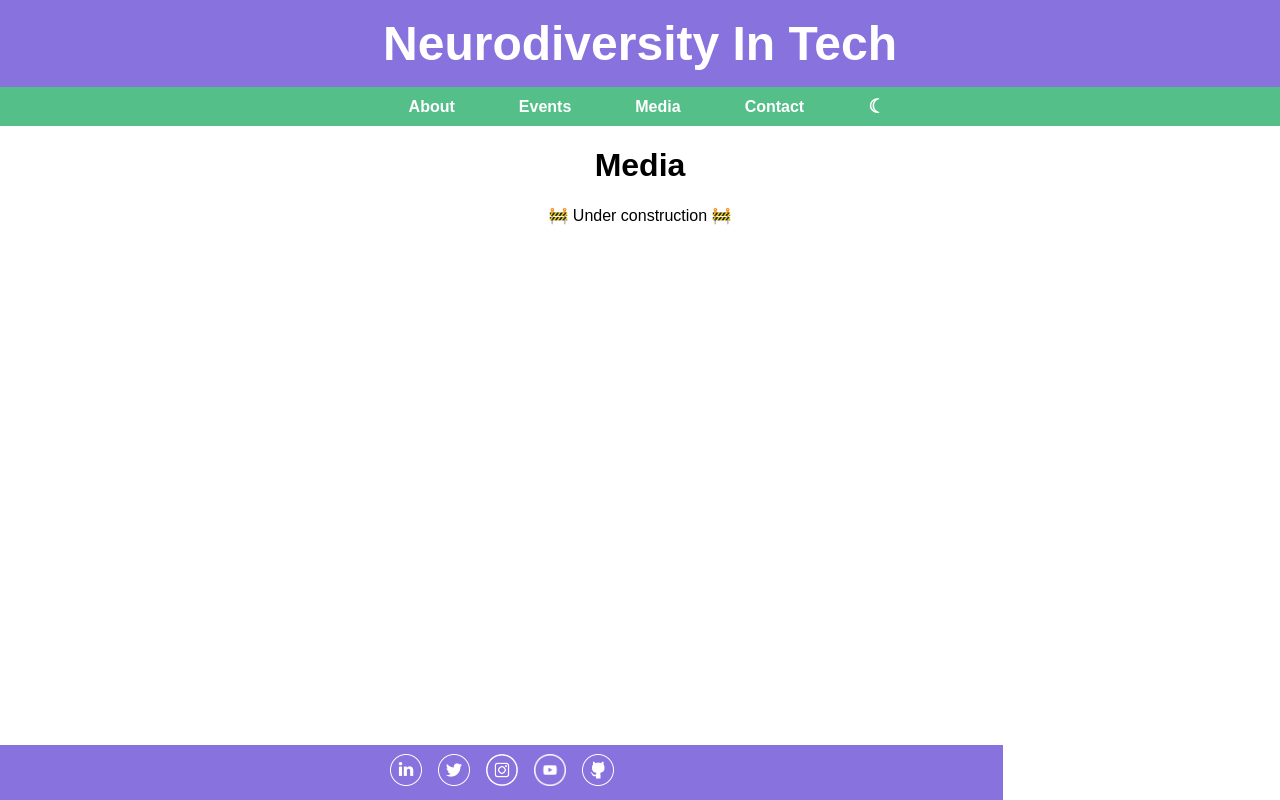
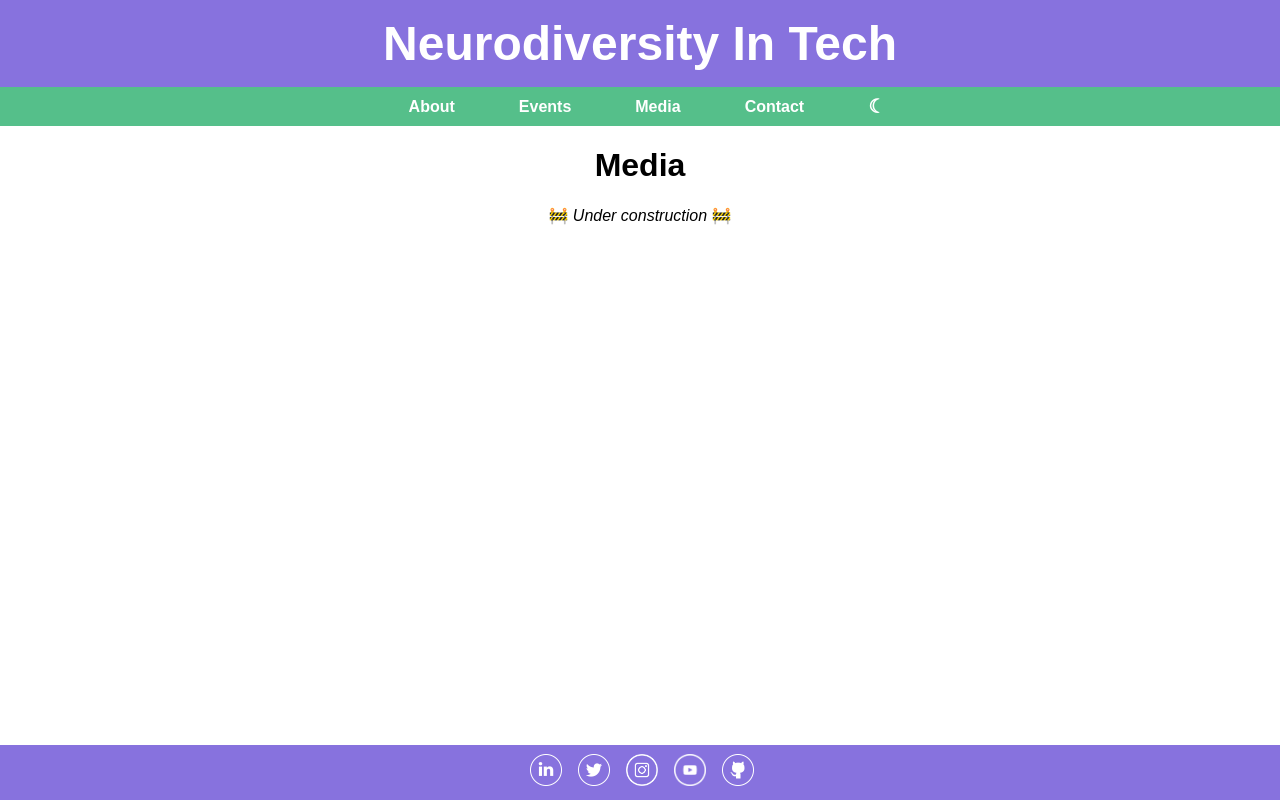
Before and after one commit to nditcommunity/nditcommunity.github.io, an Eleventy site: page src/media.html in a window 1280 px wide. Built offline with nearby package versions, Linux system fonts and the light colour scheme; Eleventy itself is replaced by a stand-in of ours; files that its build step writes are made by us from their sources.

Commit message:
convert .footer  to footer

```diff
--- a/src/_includes/footer.liquid
+++ b/src/_includes/footer.liquid
@@ -1,4 +1,4 @@
-<section class="footer">
+<footer>
   <article class="social-icon-container">
     <a href="https://www.linkedin.com/company/nditcommunity"
        target="_blank">
@@ -31,4 +31,4 @@
            class="social-icon">
     </a>
   </article>
-</section>
+</footer>
--- a/src/styles/style.css
+++ b/src/styles/style.css
@@ -119,9 +119,7 @@ h2,
   width: 100%;
 }
 
-/* footer */
-
-.footer {
+footer {
   position: fixed;
   bottom: 0;
   width: 100%;
@@ -222,3 +220,11 @@ h2,
   cursor: pointer;
   width: 0.2rem;
 }
+
+.italic {
+  font-style: italic;
+}
+
+.bold {
+  font-weight: bold;
+}
```
